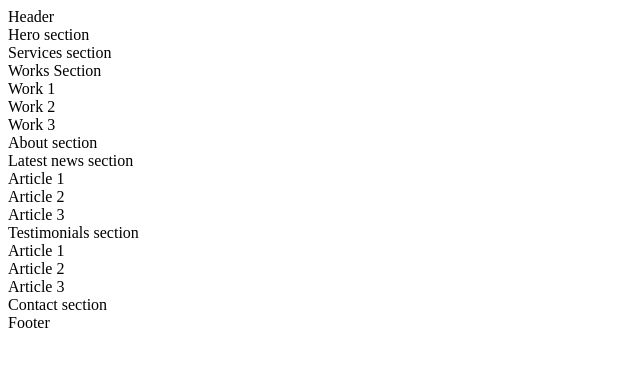
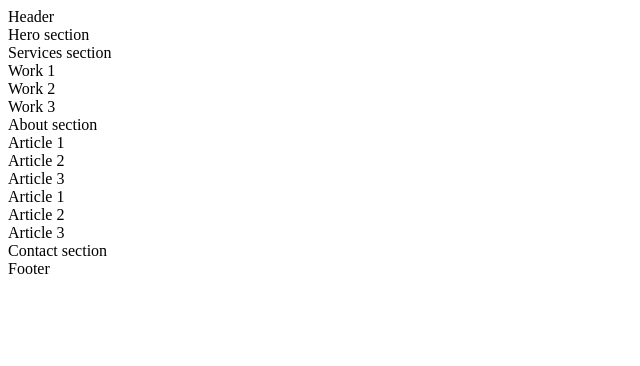
Before and after one commit to pretzelogical/holbertonschool-web_front_end, a plain HTML site: page html_advanced/6-index.html in a window 1280 px wide. Shown: the whole page, without its empty margins (0-640 px from the left). Drawn offline with Linux system fonts and the light colour scheme.

Commit message:
remove titles from 6-index

```diff
--- a/html_advanced/6-index.html
+++ b/html_advanced/6-index.html
@@ -14,20 +14,17 @@
             <div class="hero">Hero section</div>
             <div class="services">Services section</div>
             <div class="works">
-                Works Section
                 <article>Work 1</article>
                 <article>Work 2</article>
                 <article>Work 3</article>
             </div>
             <div class="about">About section</div>
             <div class="news">
-                Latest news section
                 <article>Article 1</article>
                 <article>Article 2</article>
                 <article>Article 3</article>
             </div>
             <div class="testimonials">
-                Testimonials section
                 <article>Article 1</article>
                 <article>Article 2</article>
                 <article>Article 3</article>
```
